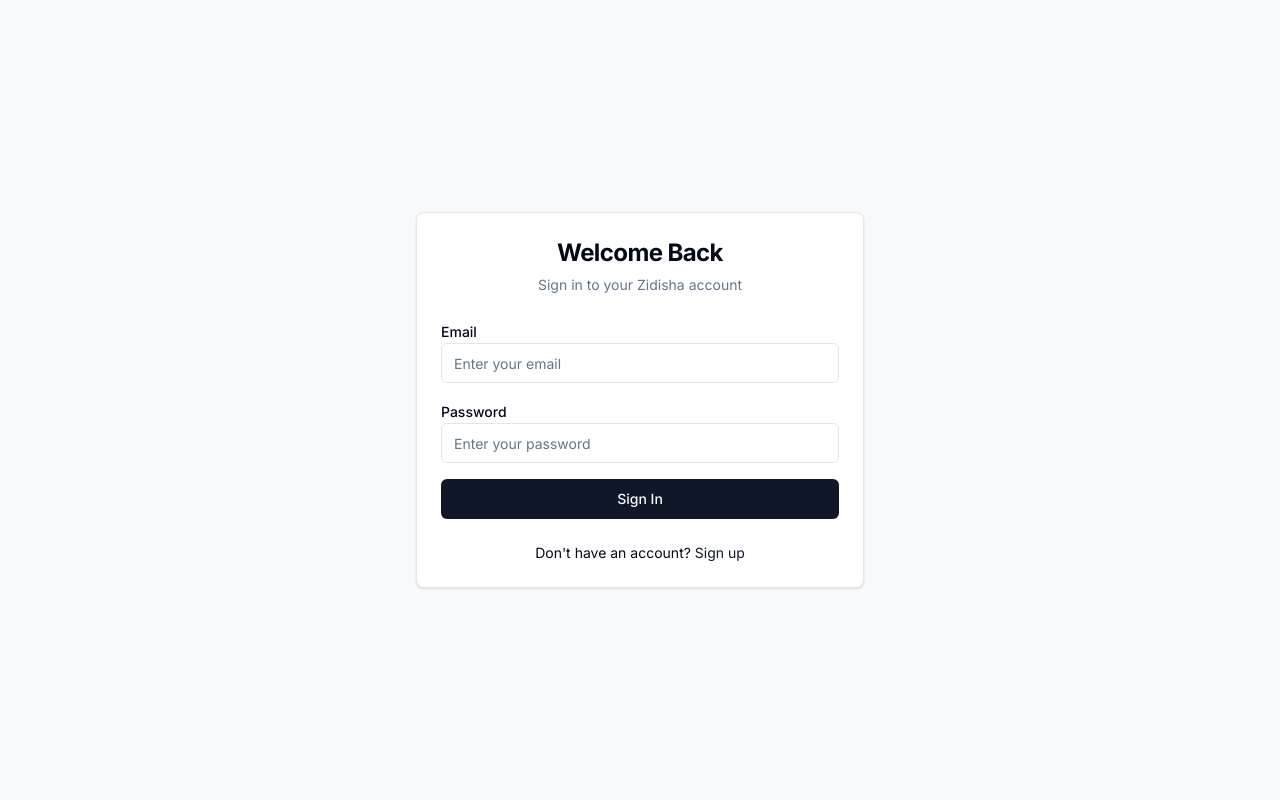
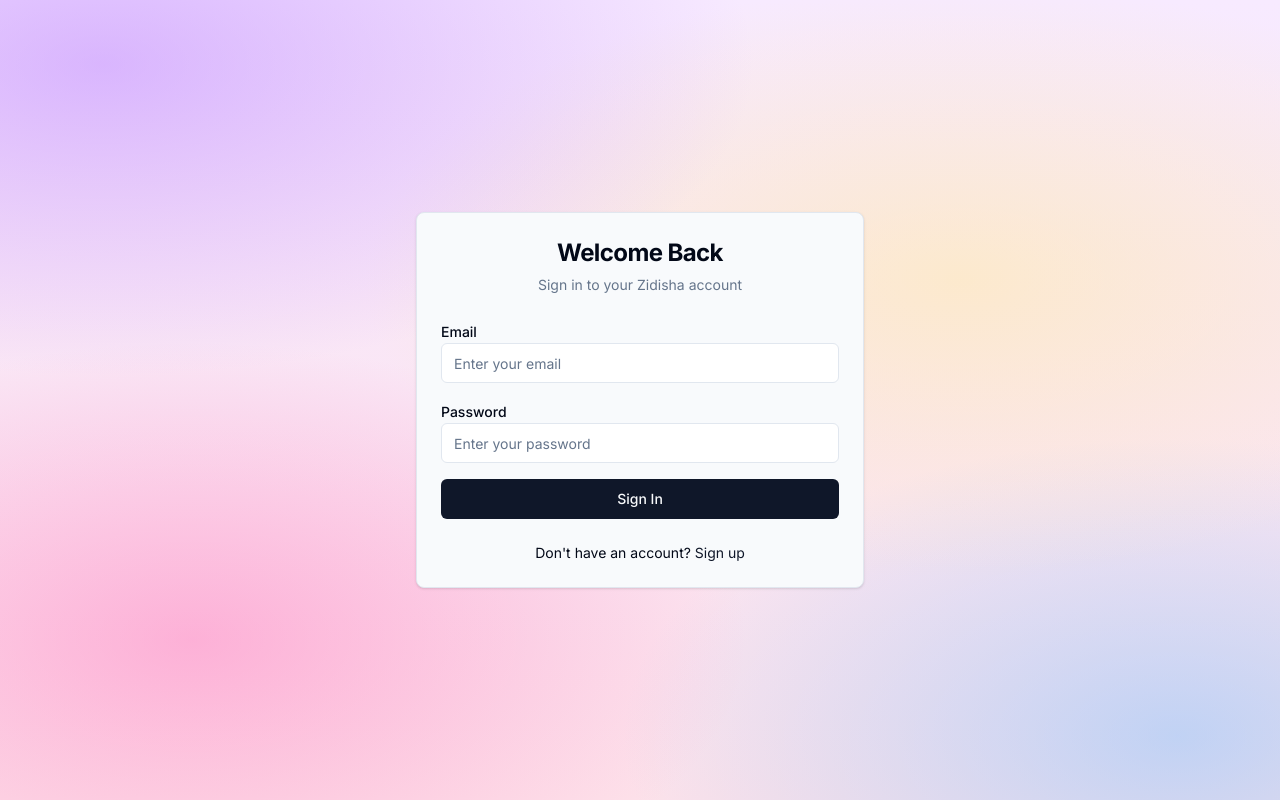
Before and after one commit to theAcer/oops-frontend-fix, a Next.js app: page /login in a window 1280 px wide. Built offline with nearby package versions, Linux system fonts and the light colour scheme; no server answers.

Commit message:
[dyad] wrote 13 file(s), added gsap package(s)

```diff
--- a/package.json
+++ b/package.json
@@ -16,6 +16,7 @@
     "axios": "^1.6.0",
     "clsx": "^2.0.0",
     "date-fns": "^2.30.0",
+    "gsap": "^3.13.0",
     "lucide-react": "^0.294.0",
     "next": "15.5.2",
     "react": "^18",
--- a/src/app/dashboard/become-merchant/page.tsx
+++ b/src/app/dashboard/become-merchant/page.tsx
@@ -12,6 +12,7 @@
 import { apiService } from "@/services/api-service"
 import { ArrowLeft, Save } from "lucide-react"
 import Link from "next/link"
+import { AnimatedButton } from "@/components/animated-button" // Import AnimatedButton
 
 export default function BecomeMerchantPage() {
   const router = useRouter()
@@ -199,9 +200,9 @@
                 />
               </div>
 
-              <Button type="submit" className="w-full" disabled={loading}>
+              <AnimatedButton type="submit" className="w-full" disabled={loading}>
                 {loading ? "Registering Business..." : "Register My Business"}
-              </Button>
+              </AnimatedButton>
             </form>
           </CardContent>
         </Card>
--- a/src/app/dashboard/campaigns/create/page.tsx
+++ b/src/app/dashboard/campaigns/create/page.tsx
@@ -13,6 +13,7 @@
 import { useAuth } from "@/contexts/auth-context"
 import { ArrowLeft, Save, Send } from "lucide-react"
 import Link from "next/link"
+import { AnimatedButton } from "@/components/animated-button" // Import AnimatedButton
 
 export default function CreateCampaignPage() {
   const router = useRouter()
@@ -232,10 +233,10 @@
                       <Save className="h-4 w-4 mr-2" />
                       Save as Draft
                     </Button>
-                    <Button type="button" onClick={(e) => handleSubmit(e, true)} disabled={loading}>
+                    <AnimatedButton type="button" onClick={(e) => handleSubmit(e, true)} disabled={loading}>
                       <Send className="h-4 w-4 mr-2" />
                       {loading ? "Creating..." : "Create & Launch"}
-                    </Button>
+                    </AnimatedButton>
                   </div>
                 </form>
               </CardContent>
--- a/src/app/dashboard/loyalty/create/page.tsx
+++ b/src/app/dashboard/loyalty/create/page.tsx
@@ -13,6 +13,7 @@
 import { useAuth } from "@/contexts/auth-context"
 import { ArrowLeft, Save, Play } from "lucide-react"
 import Link from "next/link"
+import { AnimatedButton } from "@/components/animated-button" // Import AnimatedButton
 
 export default function CreateLoyaltyProgramPage() {
   const router = useRouter()
@@ -163,10 +164,10 @@
                       <Save className="h-4 w-4 mr-2" />
                       Save as Draft
                     </Button>
-                    <Button type="button" onClick={(e) => handleSubmit(e, true)} disabled={loading}>
+                    <AnimatedButton type="button" onClick={(e) => handleSubmit(e, true)} disabled={loading}>
                       <Play className="h-4 w-4 mr-2" />
                       {loading ? "Creating..." : "Create & Activate"}
-                    </Button>
+                    </AnimatedButton>
                   </div>
                 </form>
               </CardContent>
--- a/src/app/globals.css
+++ b/src/app/globals.css
@@ -3,7 +3,7 @@
 @theme {
   --color-background: hsl(0 0% 100%);
   --color-foreground: hsl(222 84% 5%);
-  --color-card: hsl(0 0% 100%);
+  --color-card: hsl(210 40% 98%); /* Slightly off-white for cards */
   --color-card-foreground: hsl(222 84% 5%);
   --color-popover: hsl(0 0% 100%);
   --color-popover-foreground: hsl(222 84% 5%);
@@ -44,7 +44,7 @@
   :root {
     --color-background: hsl(222 84% 5%);
     --color-foreground: hsl(210 40% 98%);
-    --color-card: hsl(222 84% 5%);
+    --color-card: hsl(217 33% 17%); /* Slightly lighter dark for cards */
     --color-card-foreground: hsl(210 40% 98%);
     --color-popover: hsl(222 84% 5%);
     --color-popover-foreground: hsl(210 40% 98%);
--- a/src/app/login/page.tsx
+++ b/src/app/login/page.tsx
@@ -8,6 +8,7 @@
 import { Button } from "@/components/ui/button"
 import { Input } from "@/components/ui/input"
 import { Card, CardContent, CardDescription, CardHeader, CardTitle } from "@/components/ui/card"
+import { AnimatedButton } from "@/components/animated-button" // Import AnimatedButton
 
 export default function LoginPage() {
   const [email, setEmail] = useState("")
@@ -31,7 +32,7 @@
   }
 
   return (
-    <div className="min-h-screen flex items-center justify-center bg-gray-50">
+    <div className="min-h-screen flex items-center justify-center"> {/* Removed bg-gray-50 */}
       <Card className="w-full max-w-md">
         <CardHeader className="text-center">
           <CardTitle className="text-2xl font-bold">Welcome Back</CardTitle>
@@ -71,9 +72,9 @@
               />
             </div>
 
-            <Button type="submit" className="w-full" disabled={loading}>
+            <AnimatedButton type="submit" className="w-full" disabled={loading}>
               {loading ? "Signing in..." : "Sign In"}
-            </Button>
+            </AnimatedButton>
           </form>
 
           <div className="mt-6 text-center text-sm">
--- /dev/null
+++ b/src/components/animated-button.tsx
@@ -0,0 +1,63 @@
+"use client";
+
+import React, { useRef, useEffect } from 'react';
+import { Button, ButtonProps } from '@/components/ui/button';
+import { gsap } from 'gsap';
+import { cn } from '@/lib/utils';
+
+interface AnimatedButtonProps extends ButtonProps {
+  children: React.ReactNode;
+  className?: string;
+}
+
+export function AnimatedButton({ children, className, ...props }: AnimatedButtonProps) {
+  const buttonRef = useRef<HTMLButtonElement>(null);
+  const sheenRef = useRef<HTMLDivElement>(null);
+
+  useEffect(() => {
+    const button = buttonRef.current;
+    const sheen = sheenRef.current;
+
+    if (!button || !sheen) return;
+
+    gsap.set(sheen, { x: "-100%" });
+
+    const handleMouseEnter = () => {
+      gsap.to(sheen, {
+        x: "100%",
+        duration: 0.8,
+        ease: "power1.out",
+      });
+    };
+
+    const handleMouseLeave = () => {
+      gsap.set(sheen, { x: "-100%" });
+    };
+
+    button.addEventListener('mouseenter', handleMouseEnter);
+    button.addEventListener('mouseleave', handleMouseLeave);
+
+    return () => {
+      button.removeEventListener('mouseenter', handleMouseEnter);
+      button.removeEventListener('mouseleave', handleMouseLeave);
+    };
+  }, []);
+
+  return (
+    <Button
+      ref={buttonRef}
+      className={cn("relative overflow-hidden", className)}
+      {...props}
+    >
+      <div
+        ref={sheenRef}
+        className="absolute inset-0 w-1/4 bg-white/30 transform -skew-x-12 pointer-events-none"
+        style={{
+          filter: 'blur(5px)',
+          left: '-25%', // Start off-screen to the left
+        }}
+      />
+      <span className="relative z-10">{children}</span>
+    </Button>
+  );
+}
--- a/src/components/layout/dashboard-layout.tsx
+++ b/src/components/layout/dashboard-layout.tsx
@@ -13,7 +13,7 @@
 export function DashboardLayout({ children }: DashboardLayoutProps) {
   return (
     <ProtectedRoute>
-      <div className="h-screen flex bg-gray-50 dark:bg-gray-900">
+      <div className="h-screen flex"> {/* Removed bg-gray-50 dark:bg-gray-900 */}
         <Sidebar />
         <div className="flex-1 flex flex-col overflow-hidden">
           <Header />
```
Also changed, not shown: src/app/page.tsx (+6 -5 lines), src/app/register-merchant/page.tsx (+4 -3 lines), src/app/register/page.tsx (+4 -3 lines), 1 other file (tests, documents, lock files or other folders).
